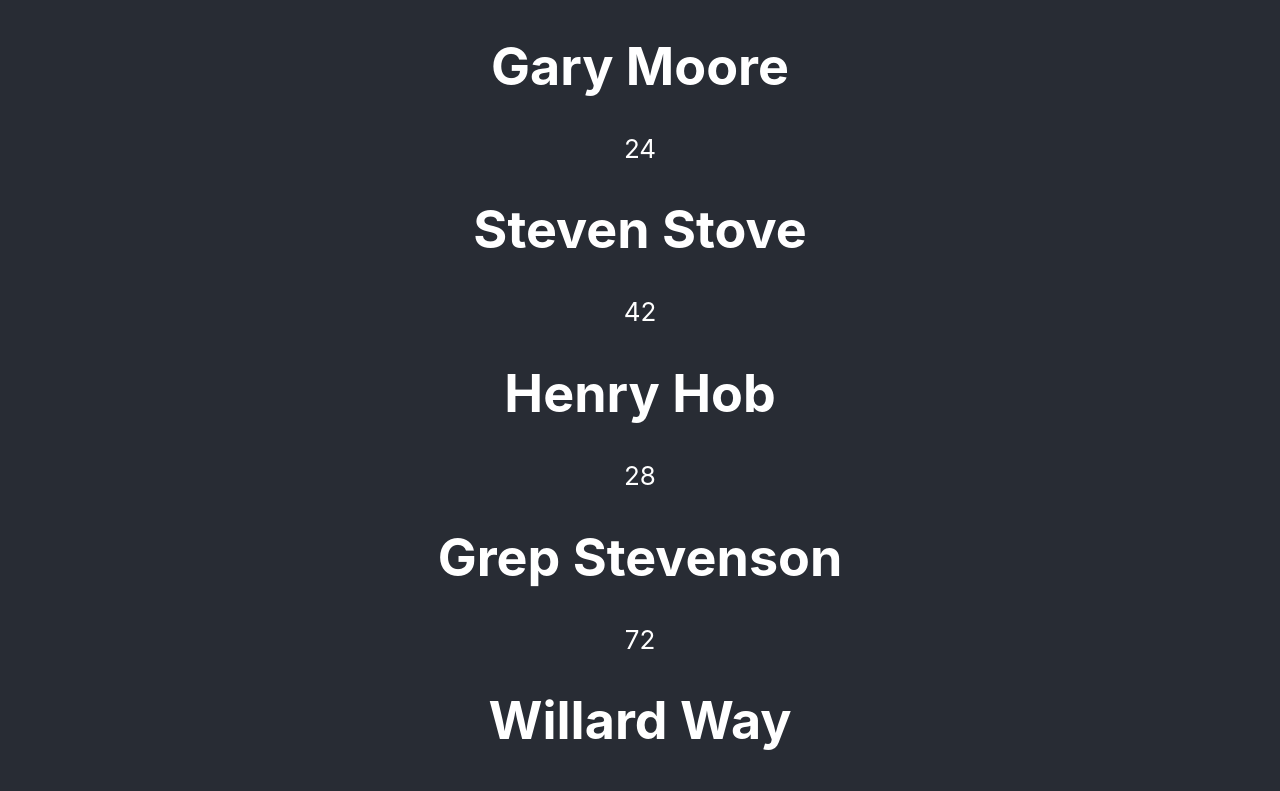
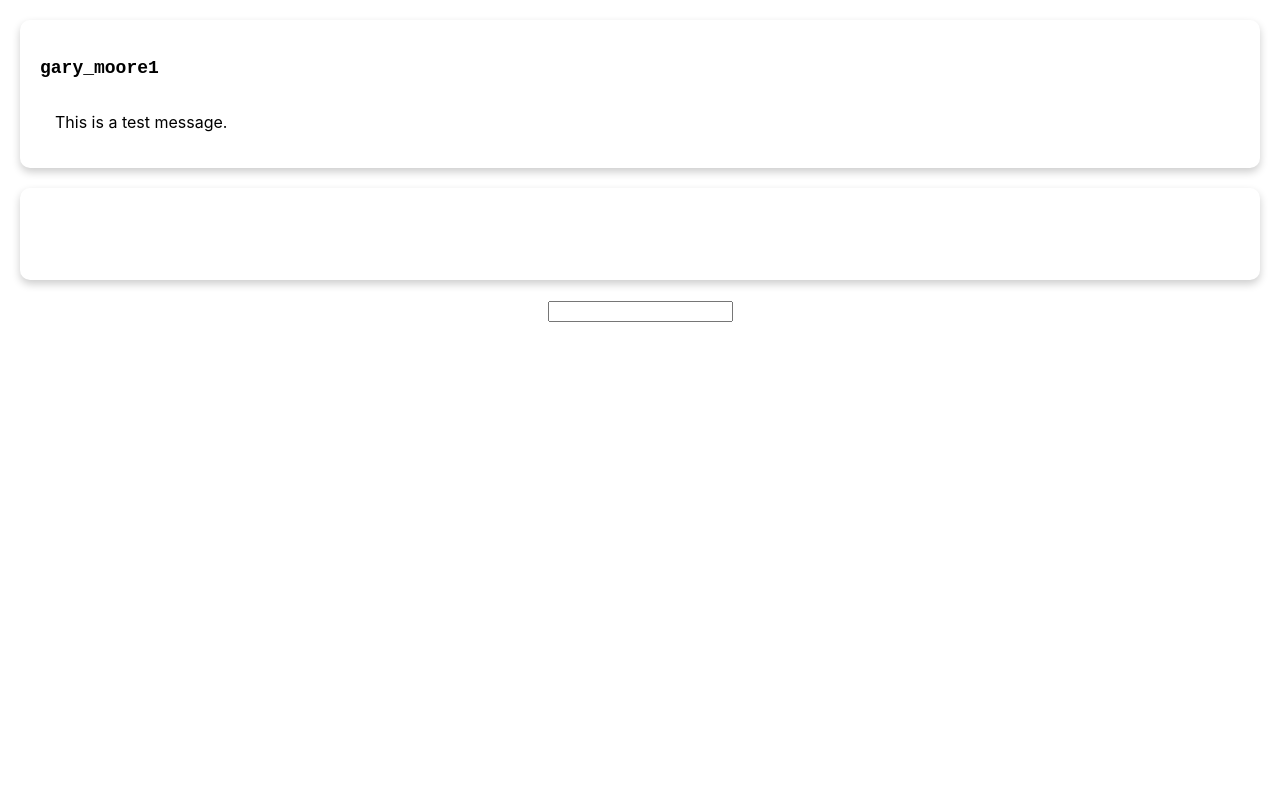
Before and after one commit to MadManGaz/windows-style-messenger, a React (Create React App) app: page / in a window 1280 px wide. Shown: the top 791 px of the page. Built offline with nearby package versions, Linux system fonts and the light colour scheme.

Commit message:
Add cards for messages.

```diff
--- a/src/App.css
+++ b/src/App.css
@@ -5,6 +5,31 @@
 .App-logo {
   height: 40vmin;
   pointer-events: none;
+}
+
+.Card {
+  padding: 20px;
+  margin: 20px;
+  border-radius: 10px;
+  box-shadow: 0 4px 8px 0 rgba(0, 0, 0, 0.2);
+  transition: 0.3s;
+}
+
+.Card:hover {
+  box-shadow: 0 8px 16px 0 rgba(0, 0, 0, 0.2);
+}
+
+.MessageHeader {
+  font-family: "Cascadia Mono", monospace;
+  font-size: large;
+  font-weight: 800;
+  display: flex;
+  flex-direction: row;
+}
+
+.MessageContent {
+  text-align: left;
+  padding-left: 15px;
 }
 
 @media (prefers-reduced-motion: no-preference) {
@@ -24,10 +49,6 @@
   color: white;
 }
 
-.App-link {
-  color: #61dafb;
-}
-
 @keyframes App-logo-spin {
   from {
     transform: rotate(0deg);
--- a/src/App.js
+++ b/src/App.js
@@ -1,27 +1,45 @@
+import { useState } from "react";
 import "./App.css";
-import { testData } from "./util/testData.json";
+import { testMessages } from "./util/testMessages.json";
 
-const NameList = ({ people }) => {
+const Message = ({ username, message }) => {
   return (
-    <div>
-      {people.map((person) => (
-        <div>
-          <h1>
-            {person.firstName} {person.lastName}
-          </h1>
-          <p>{person.age}</p>
-        </div>
-      ))}
+    <div className="Card">
+      <div className="MessageHeader">
+        <p>{username}</p>
+      </div>
+      <div>
+        <p className='MessageContent'>{message}</p>
+      </div>
     </div>
   );
 };
 
+const Messages = ({ messages }) => {
+  return messages.map((message) => (
+    <Message username={message.username} message={message.message} />
+  ));
+};
+
+const SendBox = ({ handleSend }) => {
+  return (
+    <div>
+      <input type="text" />
+
+    </div>
+  )
+}
+
 function App() {
+  let messages = useState(...testMessages);
+  const handleSend = (message) => {
+    messages = [...messages, message]
+  };
+
   return (
     <div className="App">
-      <header className="App-header">
-        <NameList people={testData} />
-      </header>
+      <Messages messages={messages} />
+      <SendBox handleSend={handleSend} />
     </div>
   );
 }
--- /dev/null
+++ b/src/util/testMessages.json
@@ -0,0 +1,16 @@
+{
+    "testMessages": [
+        {
+            "username": "gary_moore1",
+            "message": "This is a test message."
+        },
+        {
+            "username": "stevenStove",
+            "message": "Second message to test things or something."
+        },
+        {
+            "username": "TheBigDingus",
+            "message": "Third message, and this one is cool!"
+        }
+    ]
+}
```
Also changed, not shown: 1 other file (tests, documents, lock files or other folders).
